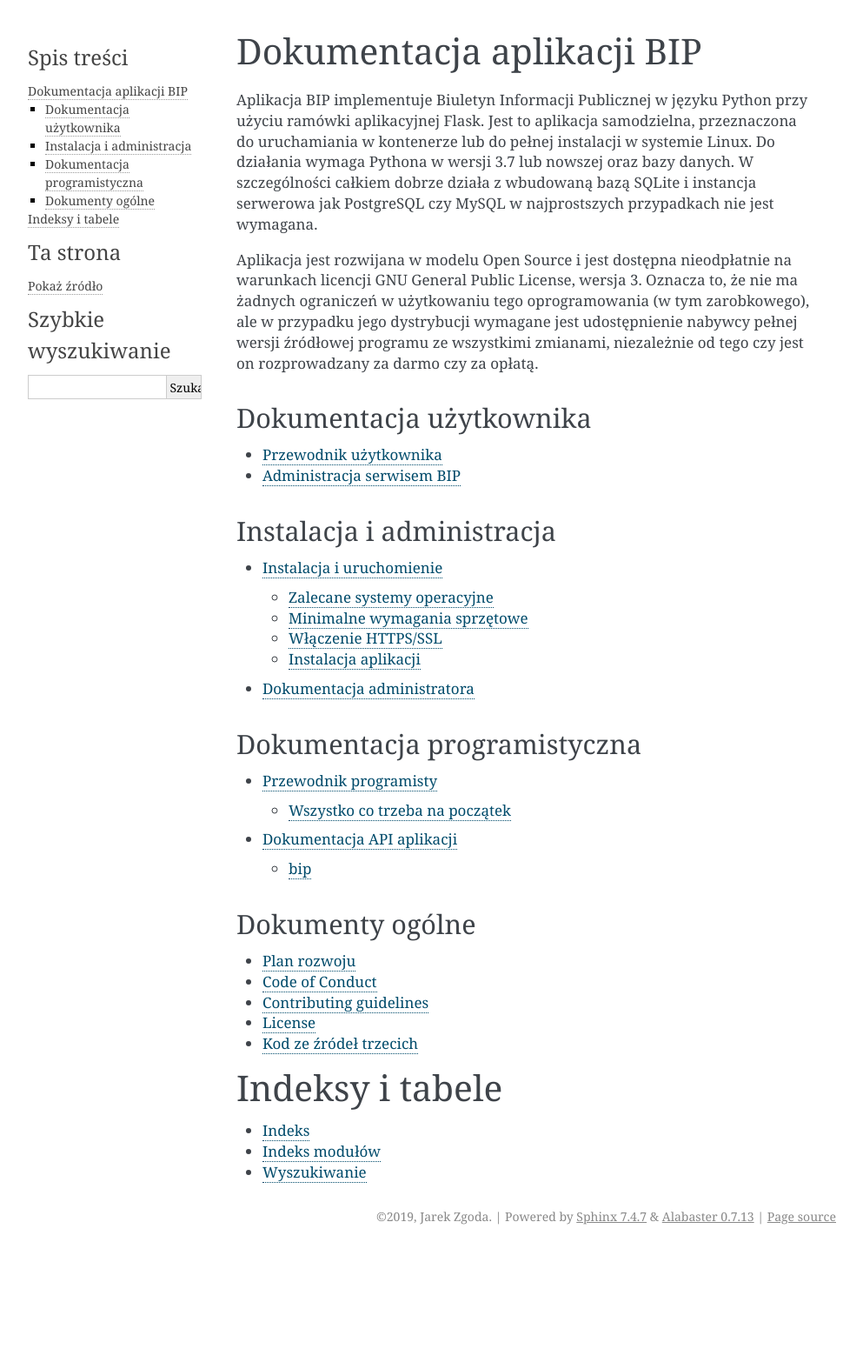
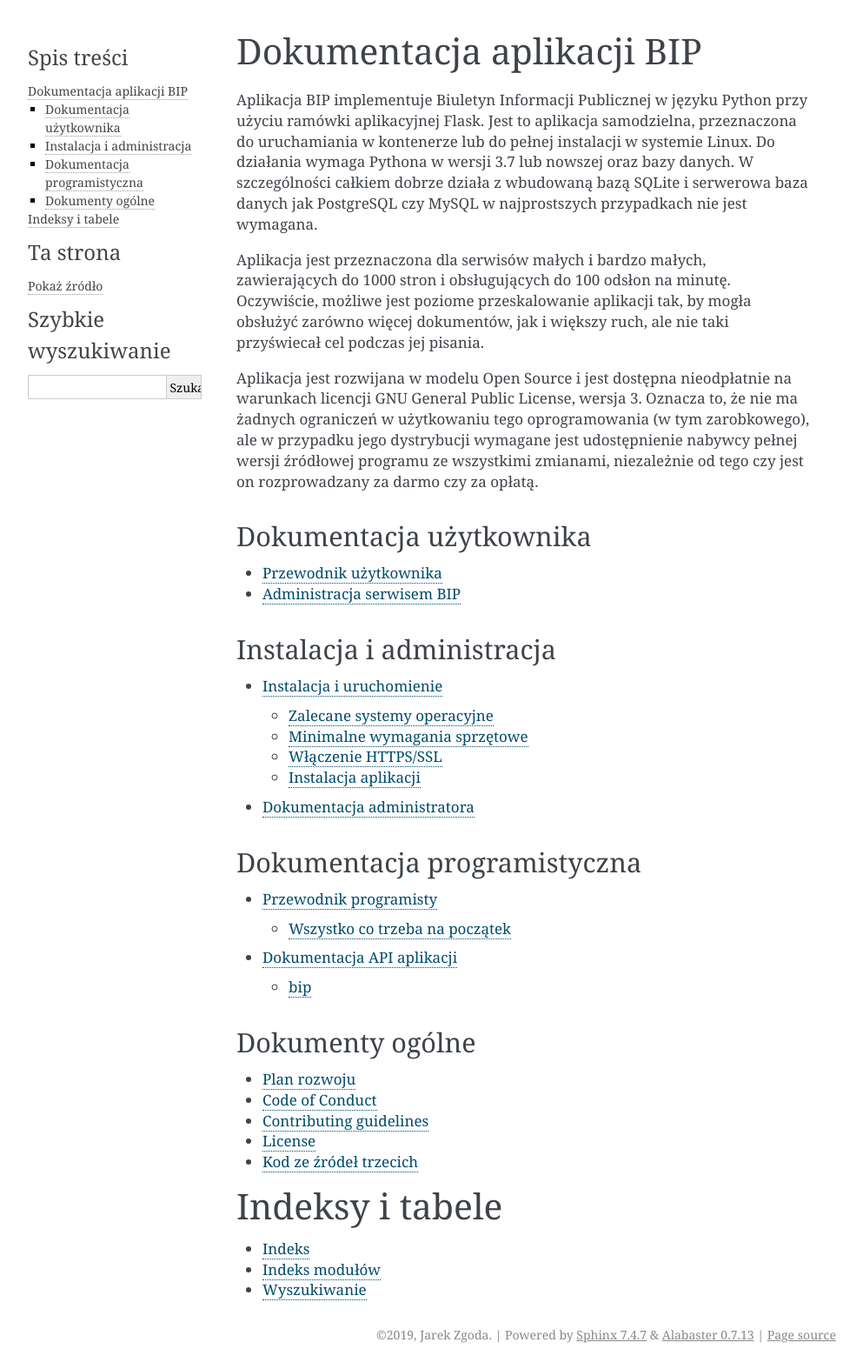
Before and after one commit to zgoda/bip, a Sphinx documentation site: the page built from docs/index.rst, in a window 1280 px wide. Shown: the whole page at 87% size, without its empty margins (148-1141 px from the left). Built offline with Sphinx 7.4.7, drawn with Linux system fonts in a browser that asks for light colours; before the commit the page ends 1438 px from its top, so only the background shows below that.

Commit message:
Example configs

```diff
--- a/docs/index.rst
+++ b/docs/index.rst
@@ -1,7 +1,9 @@
 Dokumentacja aplikacji BIP
 ==========================
 
-Aplikacja BIP implementuje Biuletyn Informacji Publicznej w języku Python przy użyciu ramówki aplikacyjnej Flask. Jest to aplikacja samodzielna, przeznaczona do uruchamiania w kontenerze lub do pełnej instalacji w systemie Linux. Do działania wymaga Pythona w wersji 3.7 lub nowszej oraz bazy danych. W szczególności całkiem dobrze działa z wbudowaną bazą SQLite i instancja serwerowa jak PostgreSQL czy MySQL w najprostszych przypadkach nie jest wymagana.
+Aplikacja BIP implementuje Biuletyn Informacji Publicznej w języku Python przy użyciu ramówki aplikacyjnej Flask. Jest to aplikacja samodzielna, przeznaczona do uruchamiania w kontenerze lub do pełnej instalacji w systemie Linux. Do działania wymaga Pythona w wersji 3.7 lub nowszej oraz bazy danych. W szczególności całkiem dobrze działa z wbudowaną bazą SQLite i serwerowa baza danych jak PostgreSQL czy MySQL w najprostszych przypadkach nie jest wymagana.
+
+Aplikacja jest przeznaczona dla serwisów małych i bardzo małych, zawierających do 1000 stron i obsługujących do 100 odsłon na minutę. Oczywiście, możliwe jest poziome przeskalowanie aplikacji tak, by mogła obsłużyć zarówno więcej dokumentów, jak i większy ruch, ale nie taki przyświecał cel podczas jej pisania.
 
 Aplikacja jest rozwijana w modelu Open Source i jest dostępna nieodpłatnie na warunkach licencji GNU General Public License, wersja 3. Oznacza to, że nie ma żadnych ograniczeń w użytkowaniu tego oprogramowania (w tym zarobkowego), ale w przypadku jego dystrybucji wymagane jest udostępnienie nabywcy pełnej wersji źródłowej programu ze wszystkimi zmianami, niezależnie od tego czy jest on rozprowadzany za darmo czy za opłatą.
 
--- a/docs/install.rst
+++ b/docs/install.rst
@@ -44,6 +44,8 @@ Oprogramowanie opcjonalne
 ^^^^^^^^^^^^^^^^^^^^^^^^^
 
 * serwer bazy danych (PostgreSQL lub MySQL)
+
+Jeszcze słówko na temat przechowywania danych przez aplikację. Decyzję o tym, czy używać bazy serwerowej jak PostgreSQL czy MySQL proszę podjąć po dokonaniu oceny zarówno docelowej wielkości serwisu, jak i tego jak będzie on obsługiwany od strony edytorskiej. W sytuacji gdy serwis będzie miał jednego lub dwóch edytorów, którzy dodatkowo rzadko będą prowadzić edycję zawartości jednocześnie, a ilość stron nie przekroczy 1000, serwerowa baza danych będzie wytaczaniem armaty na muchy. W tej sytuacji zupełnie dobrze poradzi sobie wbudowana baza SQLite, która ma ten wielki plus, że jest całkowicie bezobsługowa. Właściwie jedynym przypadkiem kiedy **konieczne** będzie użycie bazy serwerowej będzie przypadek uruchamiania aplikacji w kilku instancjach działających na oddzielnych maszynach (fizycznych lub wirtualnych).
 
 Instalacja aplikacji krok po kroku
 ^^^^^^^^^^^^^^^^^^^^^^^^^^^^^^^^^^
```
Also changed, not shown: 3 other files.
